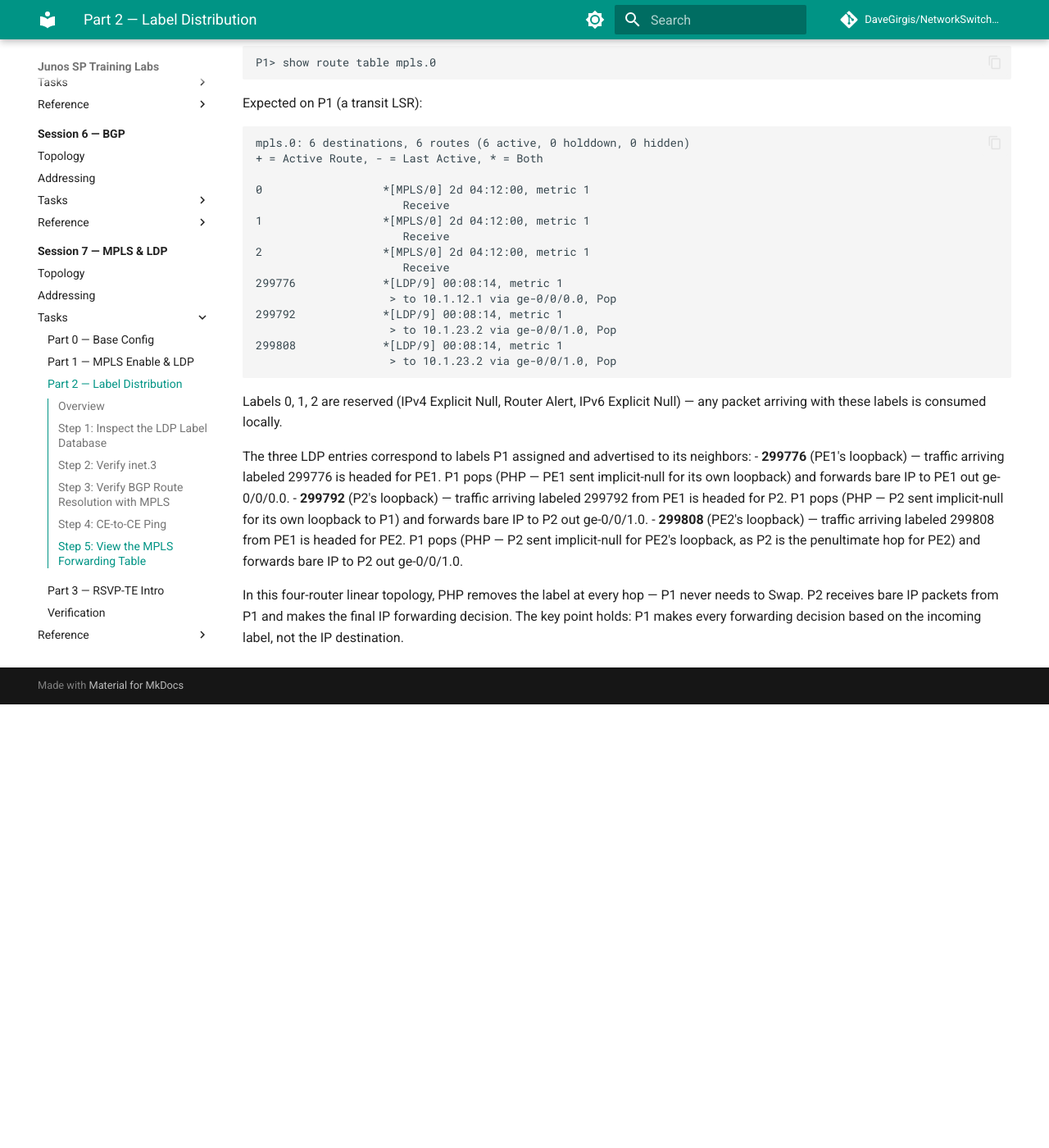
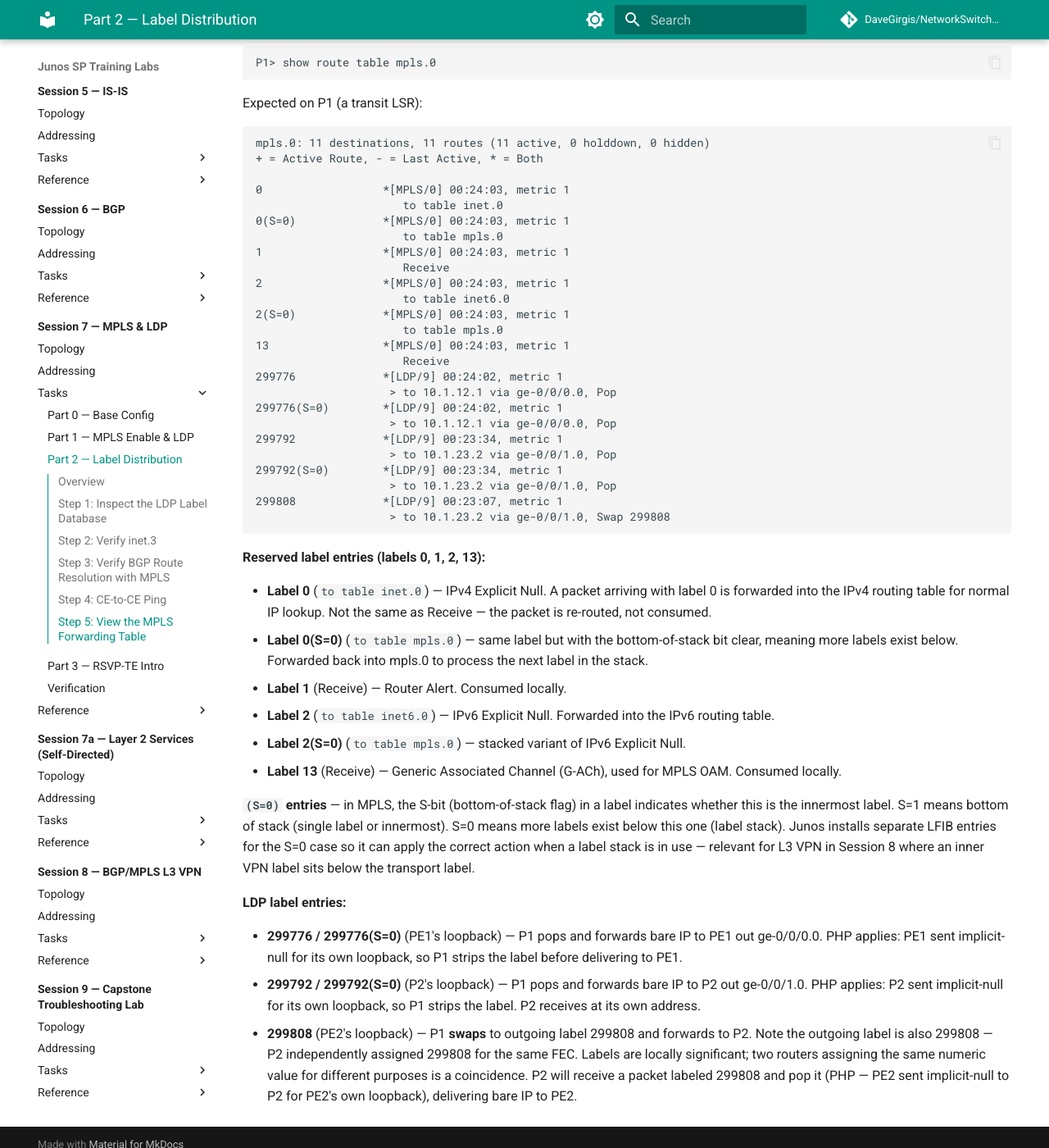
Before and after one commit to DaveGirgis/NetworkSwitchLab-JUNOS, an MkDocs documentation site: the page built from docs/session7/tasks/part2.md, in a window 1280 px wide and 1400 px high, scrolled down 4234 px. Shown: the whole window at 82% size. Built offline with MkDocs 1.6.1 and Material for MkDocs 9.7.7, drawn with Linux system fonts in a browser that asks for light colours; comment, search, counter and statistics services are not loaded; before the commit the page ends 5093 px from its top, so only the background shows below that.

Commit message:
Fix Session 7 Part 2 Step 5: match actual P1 mpls.0 output
11 routes (not 6). Correct reserved label actions: 0->inet.0, 2->inet6.0,
13->Receive. Add (S=0) stack entries with explanation. Fix 299808 to Swap
(not Pop) -- P2 also assigned 299808 for FEC 10.0.0.4 (label coincidence).
Explain S-bit and why it matters for L3 VPN label stacks.

Co-Authored-By: Claude Sonnet 4.6 <noreply@anthropic.com>

````diff
--- a/docs/session7/tasks/part2.md
+++ b/docs/session7/tasks/part2.md
@@ -177,28 +177,46 @@ P1> show route table mpls.0
 Expected on P1 (a transit LSR):
 
 ```text
-mpls.0: 6 destinations, 6 routes (6 active, 0 holddown, 0 hidden)
+mpls.0: 11 destinations, 11 routes (11 active, 0 holddown, 0 hidden)
 + = Active Route, - = Last Active, * = Both
 
-0                  *[MPLS/0] 2d 04:12:00, metric 1
+0                  *[MPLS/0] 00:24:03, metric 1
+                      to table inet.0
+0(S=0)             *[MPLS/0] 00:24:03, metric 1
+                      to table mpls.0
+1                  *[MPLS/0] 00:24:03, metric 1
                       Receive
-1                  *[MPLS/0] 2d 04:12:00, metric 1
+2                  *[MPLS/0] 00:24:03, metric 1
+                      to table inet6.0
+2(S=0)             *[MPLS/0] 00:24:03, metric 1
+                      to table mpls.0
+13                 *[MPLS/0] 00:24:03, metric 1
                       Receive
-2                  *[MPLS/0] 2d 04:12:00, metric 1
-                      Receive
-299776             *[LDP/9] 00:08:14, metric 1
+299776             *[LDP/9] 00:24:02, metric 1
                     > to 10.1.12.1 via ge-0/0/0.0, Pop
-299792             *[LDP/9] 00:08:14, metric 1
+299776(S=0)        *[LDP/9] 00:24:02, metric 1
+                    > to 10.1.12.1 via ge-0/0/0.0, Pop
+299792             *[LDP/9] 00:23:34, metric 1
                     > to 10.1.23.2 via ge-0/0/1.0, Pop
-299808             *[LDP/9] 00:08:14, metric 1
+299792(S=0)        *[LDP/9] 00:23:34, metric 1
                     > to 10.1.23.2 via ge-0/0/1.0, Pop
+299808             *[LDP/9] 00:23:07, metric 1
+                    > to 10.1.23.2 via ge-0/0/1.0, Swap 299808
 ```
 
-Labels 0, 1, 2 are reserved (IPv4 Explicit Null, Router Alert, IPv6 Explicit Null) — any packet arriving with these labels is consumed locally.
+**Reserved label entries (labels 0, 1, 2, 13):**
 
-The three LDP entries correspond to labels P1 assigned and advertised to its neighbors:
-- **299776** (PE1's loopback) — traffic arriving labeled 299776 is headed for PE1. P1 pops (PHP — PE1 sent implicit-null for its own loopback) and forwards bare IP to PE1 out ge-0/0/0.0.
-- **299792** (P2's loopback) — traffic arriving labeled 299792 from PE1 is headed for P2. P1 pops (PHP — P2 sent implicit-null for its own loopback to P1) and forwards bare IP to P2 out ge-0/0/1.0.
-- **299808** (PE2's loopback) — traffic arriving labeled 299808 from PE1 is headed for PE2. P1 pops (PHP — P2 sent implicit-null for PE2's loopback, as P2 is the penultimate hop for PE2) and forwards bare IP to P2 out ge-0/0/1.0.
+- **Label 0** (`to table inet.0`) — IPv4 Explicit Null. A packet arriving with label 0 is forwarded into the IPv4 routing table for normal IP lookup. Not the same as Receive — the packet is re-routed, not consumed.
+- **Label 0(S=0)** (`to table mpls.0`) — same label but with the bottom-of-stack bit clear, meaning more labels exist below. Forwarded back into mpls.0 to process the next label in the stack.
+- **Label 1** (Receive) — Router Alert. Consumed locally.
+- **Label 2** (`to table inet6.0`) — IPv6 Explicit Null. Forwarded into the IPv6 routing table.
+- **Label 2(S=0)** (`to table mpls.0`) — stacked variant of IPv6 Explicit Null.
+- **Label 13** (Receive) — Generic Associated Channel (G-ACh), used for MPLS OAM. Consumed locally.
 
-In this four-router linear topology, PHP removes the label at every hop — P1 never needs to Swap. P2 receives bare IP packets from P1 and makes the final IP forwarding decision. The key point holds: P1 makes every forwarding decision based on the incoming label, not the IP destination.
+**`(S=0)` entries** — in MPLS, the S-bit (bottom-of-stack flag) in a label indicates whether this is the innermost label. S=1 means bottom of stack (single label or innermost). S=0 means more labels exist below this one (label stack). Junos installs separate LFIB entries for the S=0 case so it can apply the correct action when a label stack is in use — relevant for L3 VPN in Session 8 where an inner VPN label sits below the transport label.
+
+**LDP label entries:**
+
+- **299776 / 299776(S=0)** (PE1's loopback) — P1 pops and forwards bare IP to PE1 out ge-0/0/0.0. PHP applies: PE1 sent implicit-null for its own loopback, so P1 strips the label before delivering to PE1.
+- **299792 / 299792(S=0)** (P2's loopback) — P1 pops and forwards bare IP to P2 out ge-0/0/1.0. PHP applies: P2 sent implicit-null for its own loopback, so P1 strips the label. P2 receives at its own address.
+- **299808** (PE2's loopback) — P1 **swaps** to outgoing label 299808 and forwards to P2. Note the outgoing label is also 299808 — P2 independently assigned 299808 for the same FEC. Labels are locally significant; two routers assigning the same numeric value for different purposes is a coincidence. P2 will receive a packet labeled 299808 and pop it (PHP — PE2 sent implicit-null to P2 for PE2's own loopback), delivering bare IP to PE2.
````
